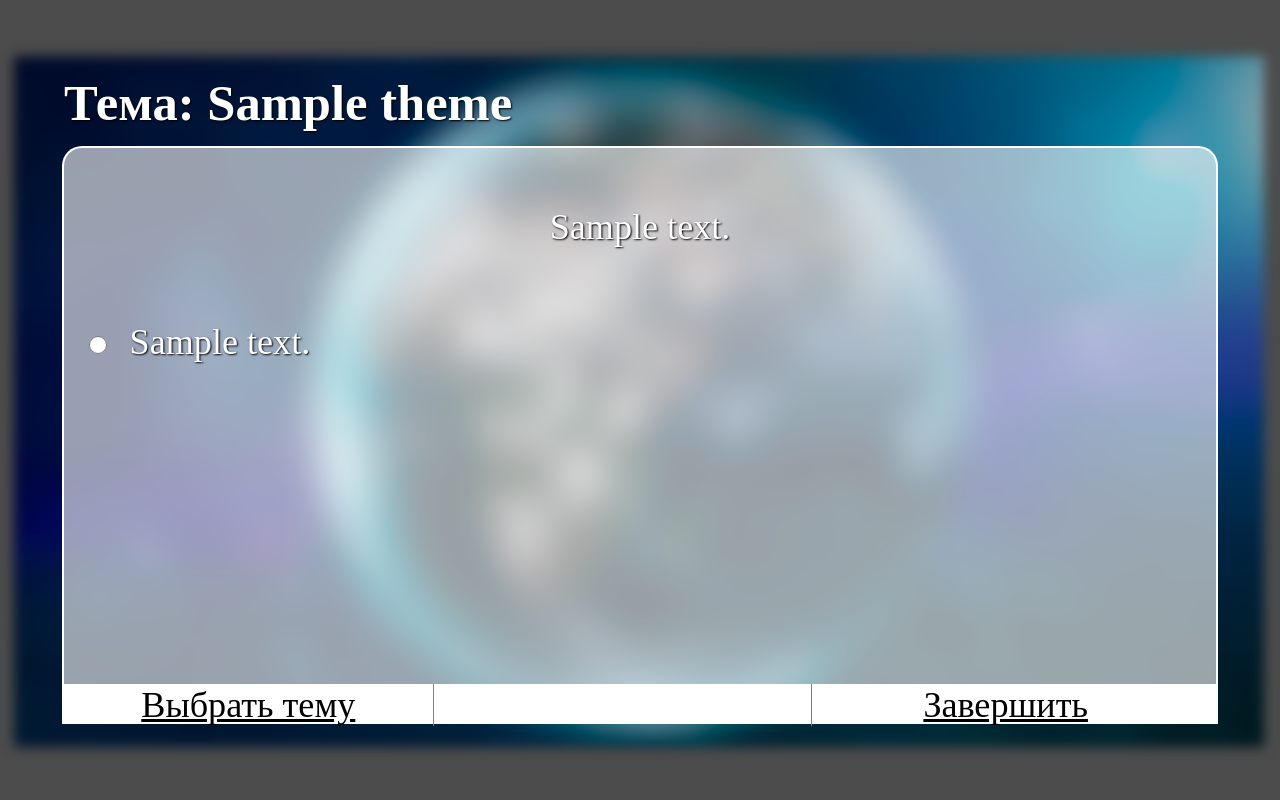
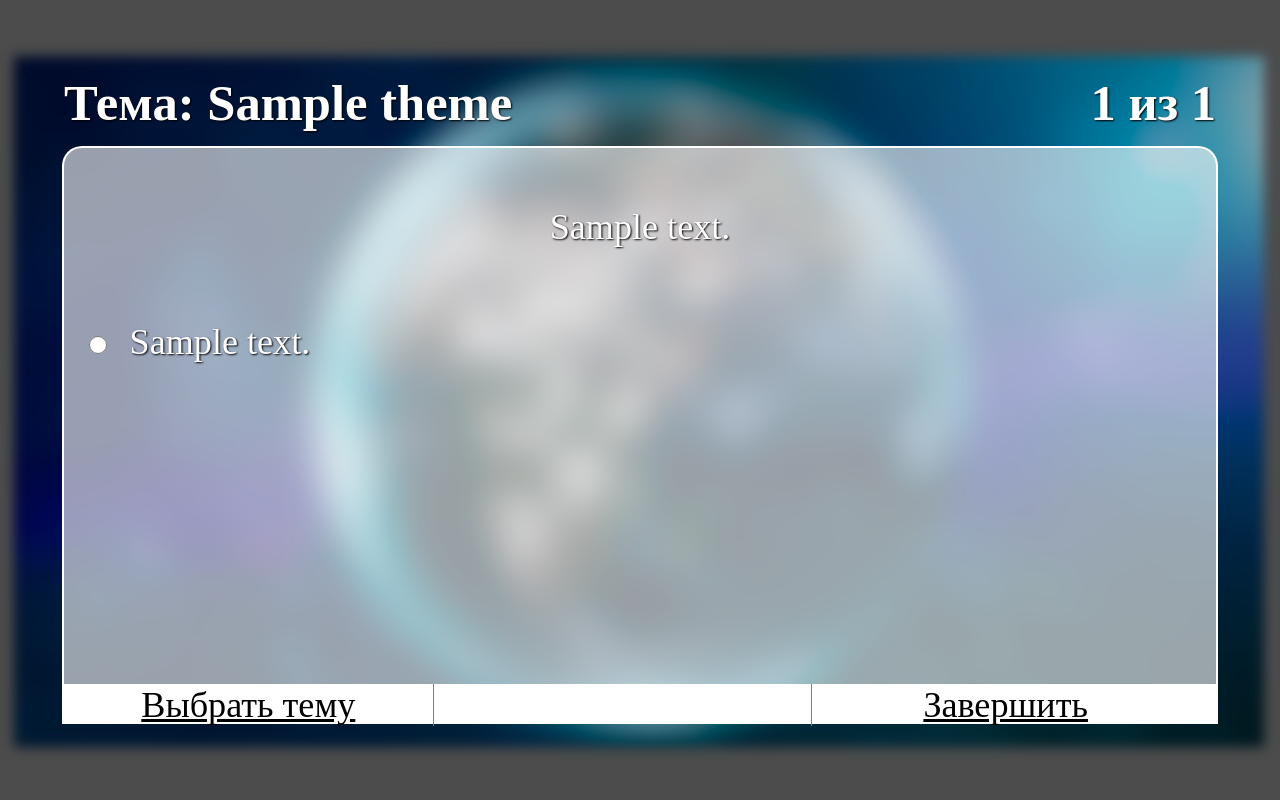
Before and after one commit to Dino1992/testseti, a Django app: page /quiz/question?action=common_test in a window 1280 px wide. Run offline with Django 3.2, Linux system fonts and the light colour scheme; tables that the repository leaves empty hold one stand-in row (values such as "Sample post").

Commit message:
add current and total question

```diff
--- a/quiz/templates/question.html
+++ b/quiz/templates/question.html
@@ -1,7 +1,7 @@
 {% extends "base.html" %}
 {% load staticfiles %}
 
-{% block title %}Тема: {{ theme.name }}{% endblock %}
+{% block title %}Тема: {{ theme.name }}<div class="question_number"> {{ question_idx }} из {{ total_question }} </div>{% endblock %}
 
 {% block content %}
 
--- a/quiz/views.py
+++ b/quiz/views.py
@@ -124,7 +124,9 @@ def question_view(request):
          'answers': question.get_answers(),
          'first_question': question_idx == 0,
          'last_question': (question_idx + 1) == len(questions),
-         'choice': answers[question_idx]})
+         'choice': answers[question_idx],
+         'question_idx': question_idx + 1,
+         'total_question': len(questions)})
 
 
 def test(request):
--- a/static/quiz/css/main.css
+++ b/static/quiz/css/main.css
@@ -63,6 +63,10 @@ a:hover, a:visited, a {
     height: 40%;
     margin: 0;
     padding: 0;
+}
+
+.question_number {
+    float: right;
 }
 
 .result {
```
